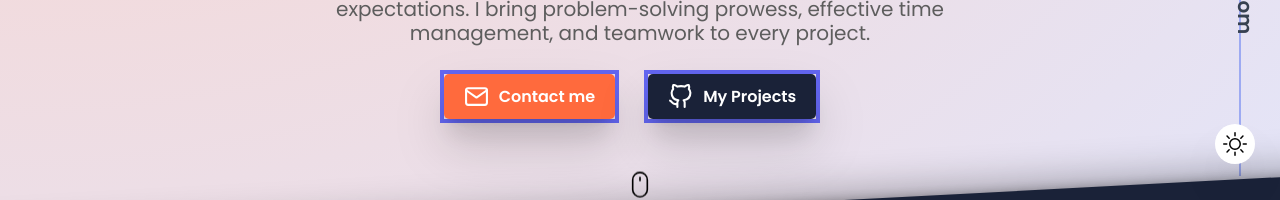
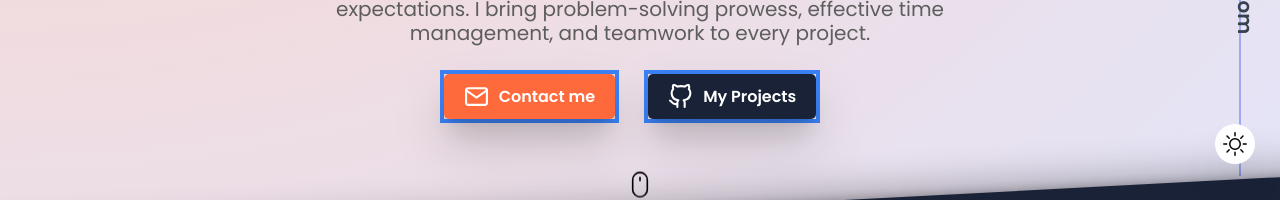
Before and after one commit to mnaibei/vite_portfolio, a React (Vite) app: page / in a window 1280 px wide. Shown: the part 624-824 px from the top of the page. Built offline with nearby package versions, Linux system fonts and the light colour scheme; no server answers.

Commit message:
Adjusting buttons

```diff
--- a/src/components/Button.tsx
+++ b/src/components/Button.tsx
@@ -37,7 +37,9 @@ const Button: React.FC<ButtonProps> = ({
     return <input {...commonProps} value={value}></input>;
   } else {
     return (
-      <Link to={link || ""} className="no-underline border-4 border-indigo-500">
+      <Link
+        to={link || ""}
+        className="no-underline border-4 border-blue-500 sm:w-1/3 lg:w-max">
         <button {...commonProps}>
           {IconSVGComponent ? (
             <IconSVGComponent className={"w-max h-10"} />
```
